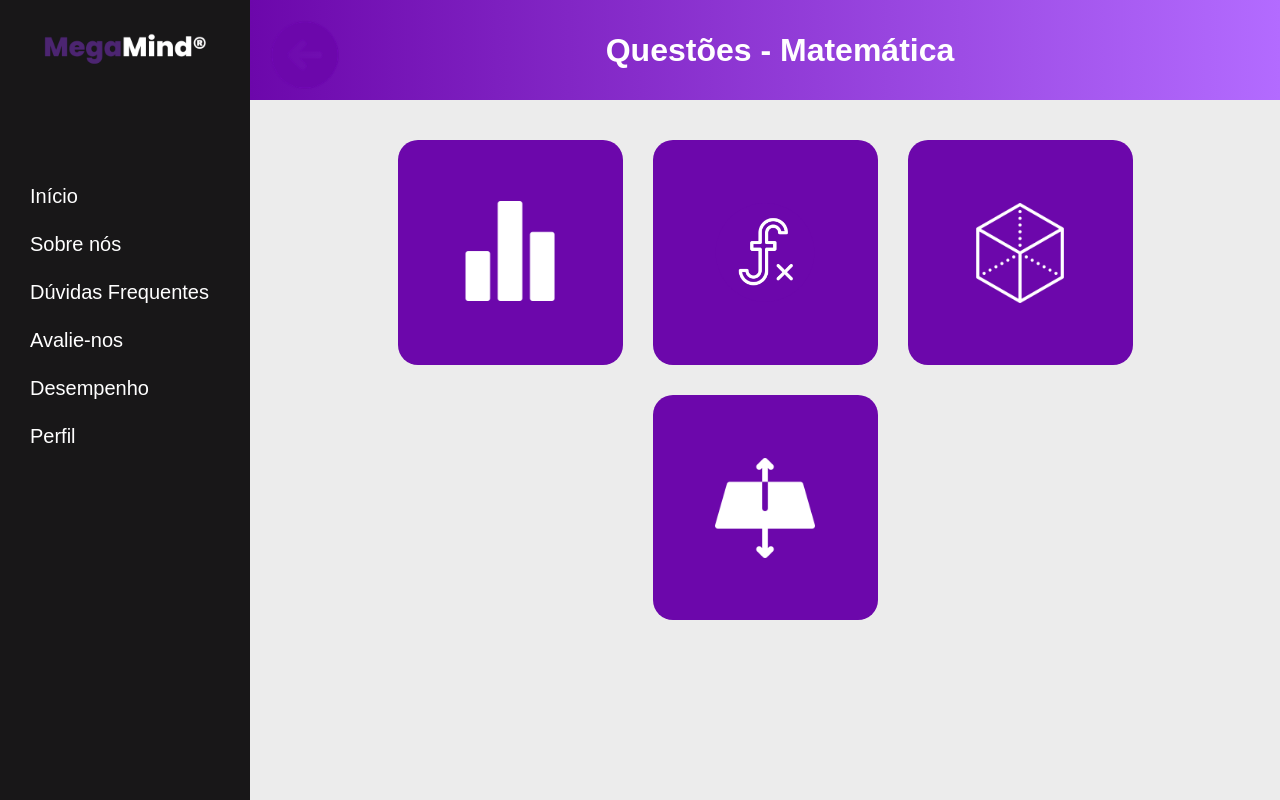
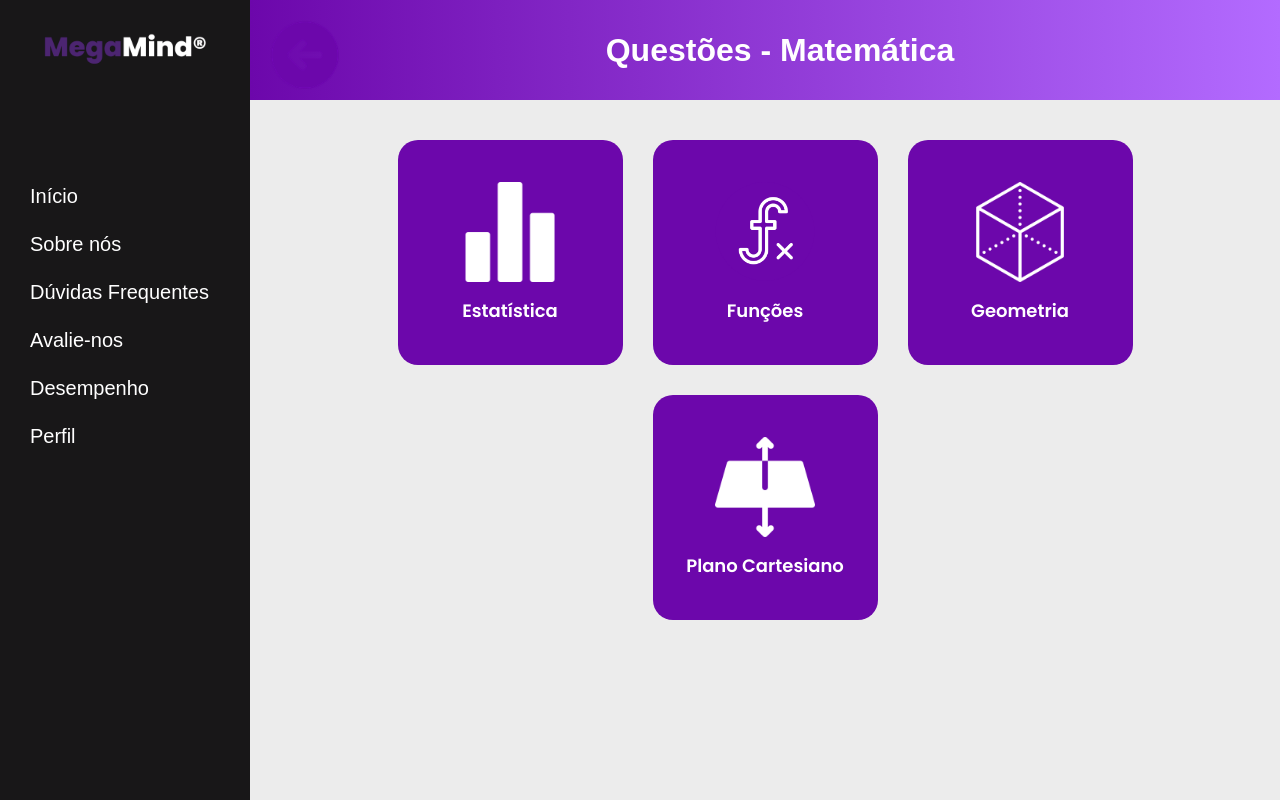
Before and after one commit to etecluehi-cloud/site_megamind, a PHP site: page /questoesmat.html in a window 1280 px wide. Run offline with PHP 8.4, Linux system fonts and the light colour scheme; some web fonts are replaced.

Commit message:
Mudanças tela questões mat

```diff
--- a/MegaMindSite/public/css/questoes.css
+++ b/MegaMindSite/public/css/questoes.css
@@ -109,10 +109,15 @@ body {
 }
 
 .btn1 {
+    all: unset;
+
     width: 225px;
     height: 225px;
     background: #6c07ab;
     border-radius: 20px;
+
+    border: none;
+    outline: none;
 
     display: flex;
     flex-direction: column;
@@ -128,6 +133,8 @@ body {
 .btn1:hover {
     transform: translateY(-5px);
     box-shadow: 0 10px 20px rgba(0, 0, 0, 0.25);
+
+    outline: none;
 }
 
 .btn1 img {
@@ -141,3 +148,11 @@ body {
     background: transparent;
     cursor: pointer;
 }
+
+.nomeMateria {
+    color: white;
+    font-family: "Poppins", sans-serif;
+    font-size: 18px;
+    font-weight: 600;
+    text-align: center;
+}
--- a/MegaMindSite/public/home.html
+++ b/MegaMindSite/public/home.html
@@ -158,7 +158,7 @@
                                 <span>Acesse agora &#8594;</span>
                             </div>
                         </a>
-                        <a class="cartao-conteudo" href="questaoMat.html">
+                        <a class="cartao-conteudo" href="questoesmat.html">
                             <span class="icone-conteudo selo-texto">x = ?</span>
                             <div class="texto-cartao">
                                 <p>Questões</p>
--- a/MegaMindSite/public/questoesmat.html
+++ b/MegaMindSite/public/questoesmat.html
@@ -43,23 +43,25 @@
         </div>
 
         <div class="containerBtns">
-            <div class="btn1">
-                <button class="button">
-                    <img src="img/grafico-estatistico.png" alt="">
-                </button>
-            </div>
+            <button class="btn1">
+                <img src="img/grafico-estatistico.png" alt="">
+                <span class="nomeMateria">Estatística</span>
+            </button>
 
-            <div class="btn1">
-                <img src="img/funcao.png" alt="">
-            </div>
+        <button class="btn1">
+            <img src="img/funcao.png" alt="">
+            <span class="nomeMateria">Funções</span>
+        </button>
 
-            <div class="btn1">
-                <img src="img/pensamento-espacial.png" alt="">
-            </div>
+        <button class="btn1">
+            <img src="img/pensamento-espacial.png" alt="">
+            <span class="nomeMateria">Geometria</span>
+        </button>
 
-            <div class="btn1">
-                <img src="img/plano.png" alt="">
-            </div>
+        <button class="btn1">
+            <img src="img/plano.png" alt="">
+            <span class="nomeMateria">Plano Cartesiano</span>
+        </button>
         </div>
 
     </main>
```
